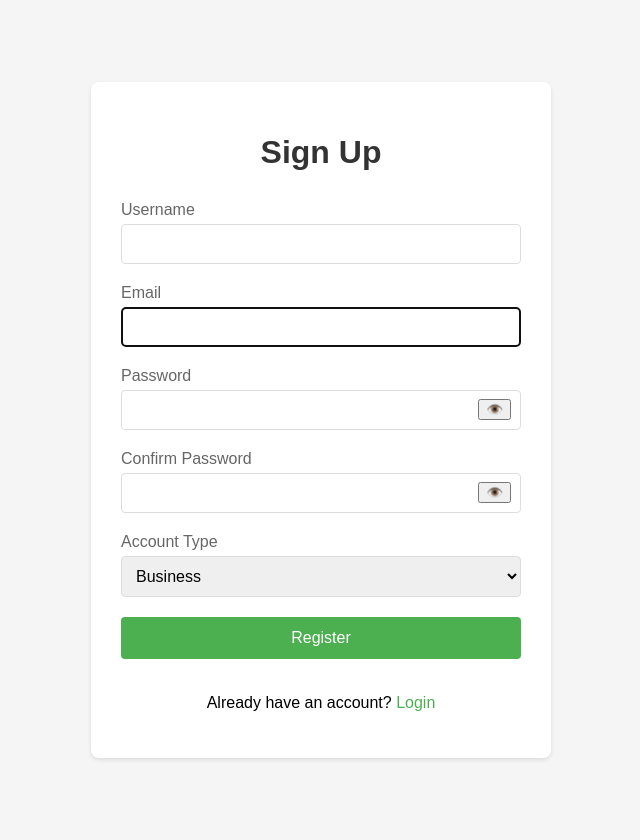
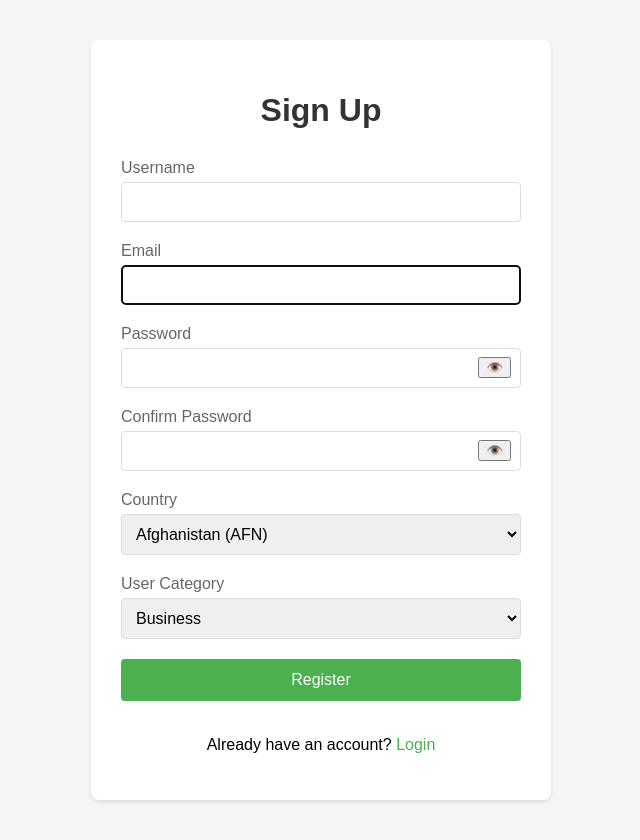
Before and after one commit to Sandy2k3/Finance-Tracker, a Django app: page /finance/register/ in a window 1280 px wide. Shown: the whole page, without its empty margins (319-959 px from the left). Run offline with Django 5.2, Linux system fonts and the light colour scheme; parts of the project's set-up code (start-up, migrations or seed data) failed here and were passed over.

Commit message:
added countries for denomination

```diff
--- a/finance/forms.py
+++ b/finance/forms.py
@@ -24,10 +24,16 @@ class RegisterForm(UserCreationForm):
         ],
         required=True
     )
+    country = forms.ChoiceField(
+        label="Country",
+        choices=CustomUser._meta.get_field('country').choices,
+        required=True,
+        widget=forms.Select(attrs={'class': 'form-control'})
+    )
 
     class Meta:
         model = CustomUser
-        fields = ['username', 'email', 'password1', 'password2', 'user_category']
+        fields = ['username', 'email', 'password1', 'password2', 'user_category', 'country']
         help_texts = {
             'username': None,
             'password1': None,
--- a/finance/models.py
+++ b/finance/models.py
@@ -1,5 +1,6 @@
 from django.db import models
 from django.contrib.auth.models import AbstractBaseUser, BaseUserManager
+from django.utils import timezone
 
 class CustomUserManager(BaseUserManager):
     def create_user(self, username, email, password=None):
@@ -31,6 +32,53 @@ class CustomUser(AbstractBaseUser):
         ('business', 'Business'),
         ('personal', 'Personal'),
     ], default='personal')
+    country = models.CharField(max_length=2, choices=[
+        ('AF', 'Afghanistan (AFN)'), ('AL', 'Albania (ALL)'), ('DZ', 'Algeria (DZD)'),
+        ('AD', 'Andorra (EUR)'), ('AO', 'Angola (AOA)'), ('AR', 'Argentina (ARS)'),
+        ('AM', 'Armenia (AMD)'), ('AU', 'Australia (AUD)'), ('AT', 'Austria (EUR)'),
+        ('AZ', 'Azerbaijan (AZN)'), ('BS', 'Bahamas (BSD)'), ('BH', 'Bahrain (BHD)'),
+        ('BD', 'Bangladesh (BDT)'), ('BB', 'Barbados (BBD)'), ('BY', 'Belarus (BYN)'),
+        ('BE', 'Belgium (EUR)'), ('BZ', 'Belize (BZD)'), ('BJ', 'Benin (XOF)'),
+        ('BT', 'Bhutan (BTN)'), ('BO', 'Bolivia (BOB)'), ('BR', 'Brazil (BRL)'),
+        ('BN', 'Brunei (BND)'), ('BG', 'Bulgaria (BGN)'), ('KH', 'Cambodia (KHR)'),
+        ('CM', 'Cameroon (XAF)'), ('CA', 'Canada (CAD)'), ('CL', 'Chile (CLP)'),
+        ('CN', 'China (CNY)'), ('CO', 'Colombia (COP)'), ('CR', 'Costa Rica (CRC)'),
+        ('HR', 'Croatia (HRK)'), ('CU', 'Cuba (CUP)'), ('CY', 'Cyprus (EUR)'),
+        ('CZ', 'Czech Republic (CZK)'), ('DK', 'Denmark (DKK)'), ('DO', 'Dominican Republic (DOP)'),
+        ('EC', 'Ecuador (USD)'), ('EG', 'Egypt (EGP)'), ('SV', 'El Salvador (USD)'),
+        ('EE', 'Estonia (EUR)'), ('ET', 'Ethiopia (ETB)'), ('FJ', 'Fiji (FJD)'),
+        ('FI', 'Finland (EUR)'), ('FR', 'France (EUR)'), ('GA', 'Gabon (XAF)'),
+        ('GM', 'Gambia (GMD)'), ('GE', 'Georgia (GEL)'), ('DE', 'Germany (EUR)'),
+        ('GH', 'Ghana (GHS)'), ('GR', 'Greece (EUR)'), ('GT', 'Guatemala (GTQ)'),
+        ('GN', 'Guinea (GNF)'), ('HT', 'Haiti (HTG)'), ('HN', 'Honduras (HNL)'),
+        ('HK', 'Hong Kong (HKD)'), ('HU', 'Hungary (HUF)'), ('IS', 'Iceland (ISK)'),
+        ('IN', 'India (INR)'), ('ID', 'Indonesia (IDR)'), ('IR', 'Iran (IRR)'),
+        ('IQ', 'Iraq (IQD)'), ('IE', 'Ireland (EUR)'), ('IL', 'Israel (ILS)'),
+        ('IT', 'Italy (EUR)'), ('JM', 'Jamaica (JMD)'), ('JP', 'Japan (JPY)'),
+        ('JO', 'Jordan (JOD)'), ('KZ', 'Kazakhstan (KZT)'), ('KE', 'Kenya (KES)'),
+        ('KR', 'South Korea (KRW)'), ('KW', 'Kuwait (KWD)'), ('LB', 'Lebanon (LBP)'),
+        ('LY', 'Libya (LYD)'), ('LU', 'Luxembourg (EUR)'), ('MO', 'Macau (MOP)'),
+        ('MY', 'Malaysia (MYR)'), ('MV', 'Maldives (MVR)'), ('MT', 'Malta (EUR)'),
+        ('MX', 'Mexico (MXN)'), ('MC', 'Monaco (EUR)'), ('MN', 'Mongolia (MNT)'),
+        ('MA', 'Morocco (MAD)'), ('MZ', 'Mozambique (MZN)'), ('MM', 'Myanmar (MMK)'),
+        ('NP', 'Nepal (NPR)'), ('NL', 'Netherlands (EUR)'), ('NZ', 'New Zealand (NZD)'),
+        ('NG', 'Nigeria (NGN)'), ('NO', 'Norway (NOK)'), ('OM', 'Oman (OMR)'),
+        ('PK', 'Pakistan (PKR)'), ('PA', 'Panama (PAB)'), ('PG', 'Papua New Guinea (PGK)'),
+        ('PY', 'Paraguay (PYG)'), ('PE', 'Peru (PEN)'), ('PH', 'Philippines (PHP)'),
+        ('PL', 'Poland (PLN)'), ('PT', 'Portugal (EUR)'), ('QA', 'Qatar (QAR)'),
+        ('RO', 'Romania (RON)'), ('RU', 'Russia (RUB)'), ('RW', 'Rwanda (RWF)'),
+        ('SA', 'Saudi Arabia (SAR)'), ('SN', 'Senegal (XOF)'), ('RS', 'Serbia (RSD)'),
+        ('SG', 'Singapore (SGD)'), ('SK', 'Slovakia (EUR)'), ('SI', 'Slovenia (EUR)'),
+        ('ZA', 'South Africa (ZAR)'), ('ES', 'Spain (EUR)'), ('LK', 'Sri Lanka (LKR)'),
+        ('SE', 'Sweden (SEK)'), ('CH', 'Switzerland (CHF)'), ('TW', 'Taiwan (TWD)'),
+        ('TZ', 'Tanzania (TZS)'), ('TH', 'Thailand (THB)'), ('TN', 'Tunisia (TND)'),
+        ('TR', 'Turkey (TRY)'), ('UG', 'Uganda (UGX)'), ('UA', 'Ukraine (UAH)'),
+        ('AE', 'United Arab Emirates (AED)'), ('GB', 'United Kingdom (GBP)'),
+        ('US', 'United States (USD)'), ('UY', 'Uruguay (UYU)'), ('VE', 'Venezuela (VES)'),
+        ('VN', 'Vietnam (VND)'), ('YE', 'Yemen (YER)'), ('ZM', 'Zambia (ZMW)'),
+        ('ZW', 'Zimbabwe (ZWL)')
+    ], default='US')
+    is_active = models.BooleanField(default=True)
 
     objects = CustomUserManager()
 
--- a/finance/templates/finance/register.html
+++ b/finance/templates/finance/register.html
@@ -139,7 +139,13 @@
             </div>
 
             <div class="form-group">
-                <label for="{{ form.user_category.id_for_label }}">Account Type</label>
+                <label for="{{ form.country.id_for_label }}">Country</label>
+                {{ form.country }}
+                {{ form.country.errors }}
+            </div>
+
+            <div class="form-group">
+                <label for="{{ form.user_category.id_for_label }}">User Category</label>
                 {{ form.user_category }}
                 {{ form.user_category.errors }}
             </div>
--- a/finance/views.py
+++ b/finance/views.py
@@ -12,12 +12,15 @@ from django.http import JsonResponse
 from .forms import BankBalanceForm
 from django.views.decorators.csrf import csrf_protect, ensure_csrf_cookie
 from django.utils.decorators import method_decorator
+from django.utils import timezone
 
 def registerPage(request):
     if request.method == 'POST':
         form = RegisterForm(request.POST)
         if form.is_valid():
             user = form.save()
+            user.country = form.cleaned_data['country']
+            user.save()
 
             # Create initial bank balance with 0
             BankBalance.objects.create(
@@ -136,9 +139,11 @@ def home(request):
 def delete_user(request):
     if request.method == 'POST':
         user = request.user
-        logout(request)  # Log out the user before deletion
-        user.delete()  # Delete the user
-        return redirect('login')  # Redirect to login page after deletion
+        user.delete()
+        logout(request)
+        messages.success(request, 'Your account has been deleted.')
+        return redirect('home')
+    return redirect('profile')
 
 @login_required
 def profile_view(request):
@@ -280,3 +285,21 @@ def update_balance(request):
         form = BankBalanceForm(instance=bank_balance)
 
     return render(request, 'finance/update_balance.html', {'form': form})
+
+def login_view(request):
+    if request.method == 'POST':
+        form = LoginForm(request.POST)
+        if form.is_valid():
+            user = authenticate(
+                username=form.cleaned_data['username_or_email'],
+                password=form.cleaned_data['password']
+            )
+            if user and user.is_deleted:
+                user.restore()
+                messages.success(request, 'Your account has been restored!')
+            if user:
+                login(request, user)
+                return redirect('home')
+    else:
+        form = LoginForm()
+    return render(request, 'finance/login.html', {'form': form})
```
Also changed, not shown: Main/settings.py (+6 -9 lines), finance/templates/finance/profile.html (+7 -0 lines), finance/migrations/0006_customuser_country.py (added), finance/migrations/0007_customuser_deleted_at_customuser_is_active_and_more.py (added), finance/migrations/0008_remove_customuser_deleted_at_and_more.py (added).
